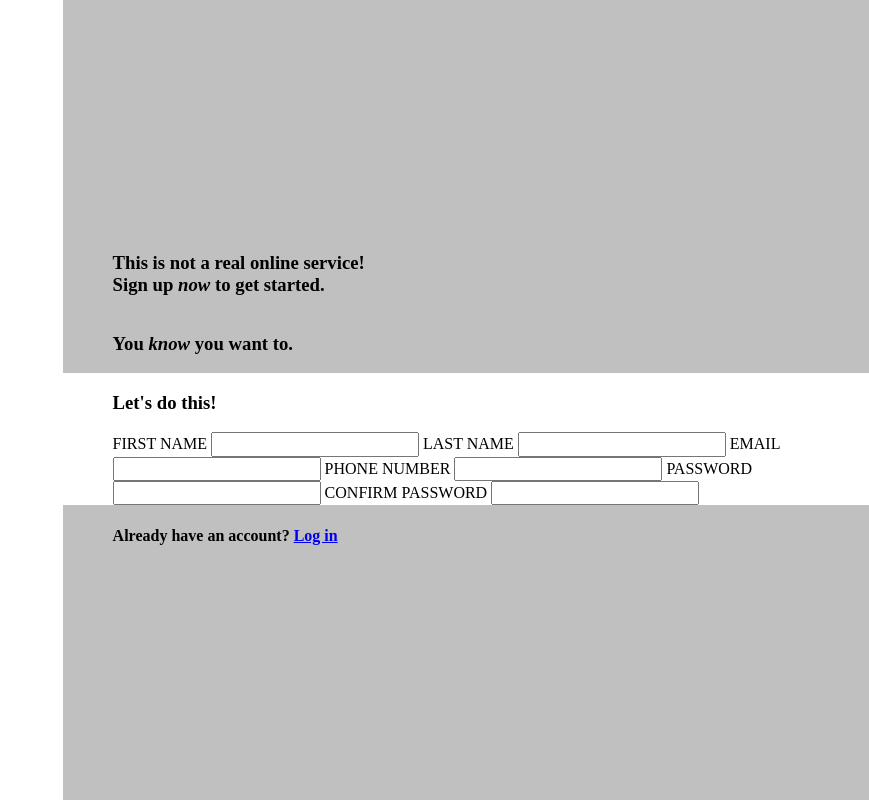
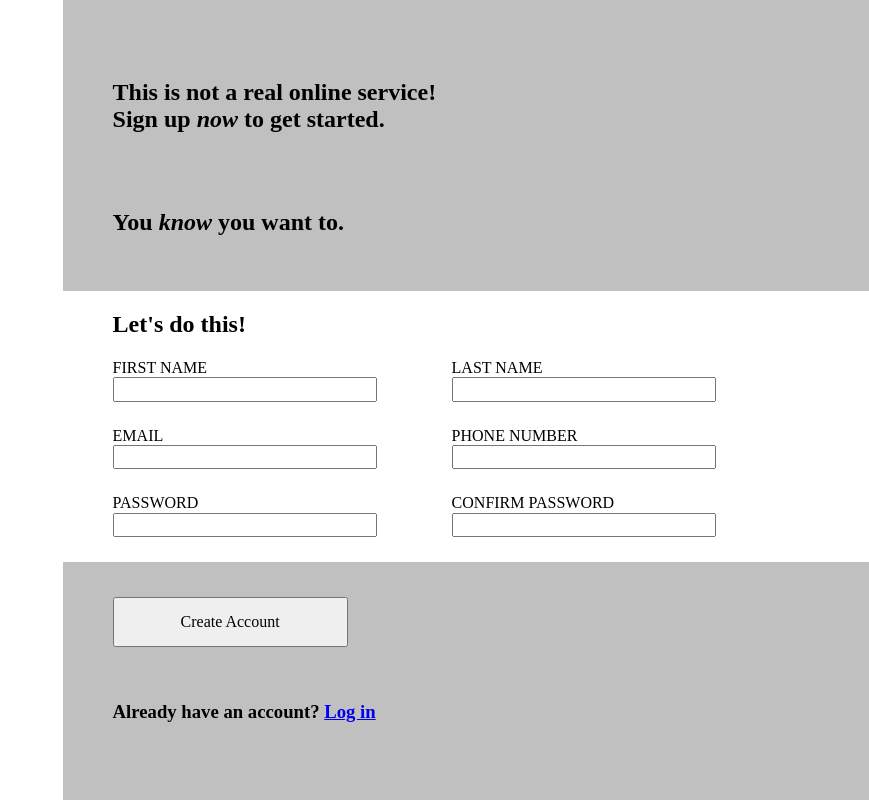
Before and after one commit to kyledinardi/odin-sign-up-form, a plain HTML site: page index.html in a window 1280 px wide. Shown: the whole page, without its empty margins (411-1280 px from the left). Drawn offline with Linux system fonts and the light colour scheme.

Commit message:
Add format styling

```diff
--- a/index.html
+++ b/index.html
@@ -16,28 +16,41 @@
     </div>
   </div>
   <div class="container">
-    <h3>This is not a real online service!<br>
+    <h2>This is not a real online service!<br>
       Sign up <em>now</em> to get started.
-    </h3>
-    <h3>You <em>know</em> you want to.</h3>
-    <form action="" method="post">
-      <h3>Let's do this!</h3>
-      <div class="form-content">
+    </h2>
+    <h2>You <em>know</em> you want to.</h2>
+    <form action="" method="get" id="myform">
+      <h2>Let's do this!</h2>
+      <div class="inputs">
+        <div>
           <label for="first">FIRST NAME</label>
-        <input type="text" name="first" id="first_name">
+          <input type="text" name="first_name" id="first">
+        </div>
+        <div>
           <label for="last">LAST NAME</label>
-        <input type="text" name="last" id="last_name">
+          <input type="text" name="last_name" id="last">
+        </div>
+        <div>
           <label for="email">EMAIL</label>
           <input type="email" name="email" id="email">
+        </div>
+        <div>
           <label for="phone">PHONE NUMBER</label>
           <input type="tel" name="phone_number" id="phone">
+        </div>
+        <div>
           <label for="password">PASSWORD</label>
           <input type="password" name="password" id="password">
+        </div>
+        <div>
           <label for="confirm_password">CONFIRM PASSWORD</label>
           <input type="password" id="confirm_password">
         </div>
+      </div>
     </form>
-    <h4>Already have an account? <a href="#">Log in</a></h4>
+    <button type="submit" form="myform">Create Account</button>
+    <h3>Already have an account? <a href="#">Log in</a></h3>
   </div>
 </body>
 </html>
--- a/style.css
+++ b/style.css
@@ -11,14 +11,45 @@ body {
   display: flex;
   flex-direction: column;
   justify-content: center;
+  gap: 35px;
   width: 63vw;
   background-color: silver;
 }
 
-.container > * {
+h2,
+h3,
+form {
   padding-left: 50px;
 }
 
 form {
   background-color: white;
 }
+
+form h2 {
+  padding: 0;
+}
+
+label,
+input{
+  display: block;
+}
+
+.inputs {
+  display: flex;
+  flex-wrap: wrap;
+}
+
+.inputs div {
+  margin: 0 75px 25px 0
+}
+
+input {
+  width: 20vw;
+}
+
+button {
+  width: 235px;
+  height: 50px;
+  margin-left: 50px;
+}
```
Lines whose indentation alone changed are shown as unchanged.
